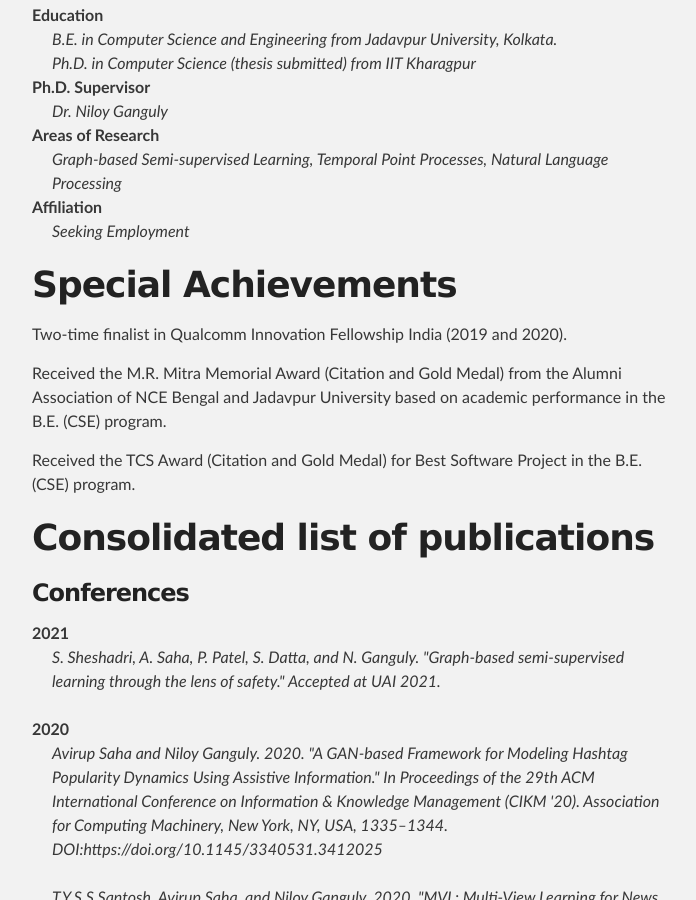
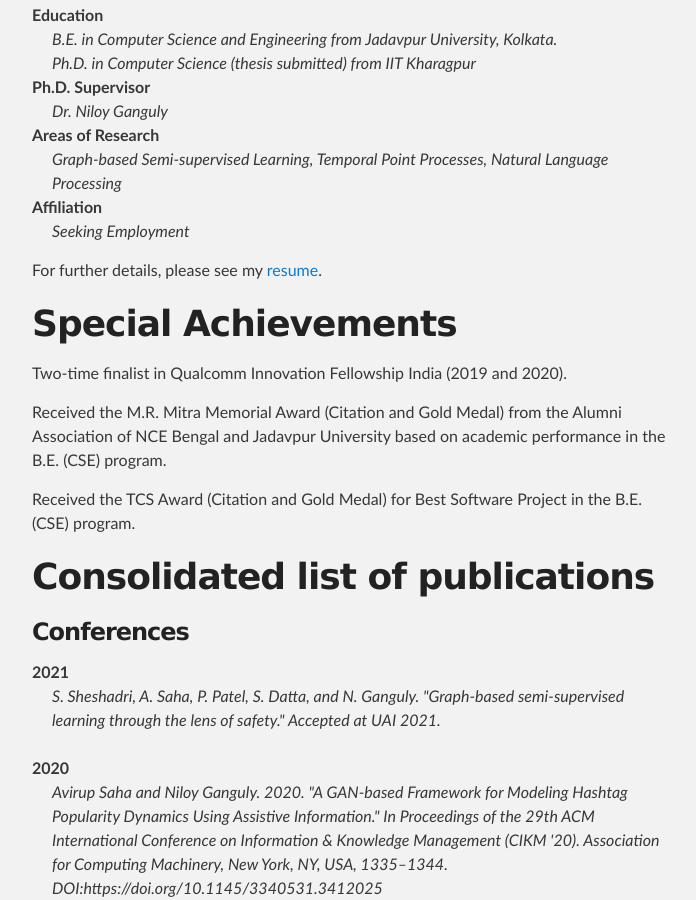
Before and after one commit to ASCARATHIRA/ASCARATHIRA.github.io, a Jekyll site: the page built from index.md, in a window 1280 px wide and 900 px high, scrolled down 415 px. Shown: the whole window, without its empty margins (288-984 px from the left). Built offline with Jekyll 4.4.1, drawn with Linux system fonts in a browser that asks for light colours; our own code applies the rules of GitHub Pages for plain Markdown files; some of the changed text lies outside the part shown.

Commit message:
Update index.md

```diff
--- a/index.md
+++ b/index.md
@@ -20,6 +20,7 @@ layout: default
 <dd>Seeking Employment</dd>
 </dl>
 
+For further details, please see my <a href="https://ascarathira.github.io/resume_Avirup_Saha.pdf">resume</a>.
 
 # Special Achievements
 Two-time finalist in Qualcomm Innovation Fellowship India (2019 and 2020). <br/>
```
Also changed, not shown: other parts of index.md (+1 -0 lines).
